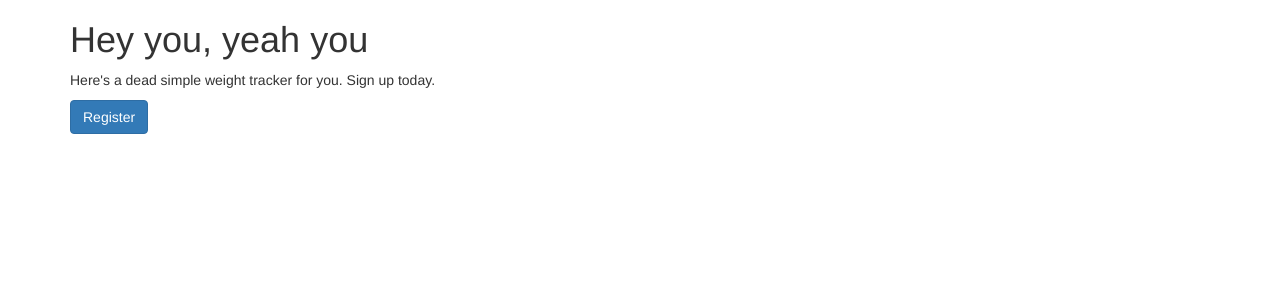
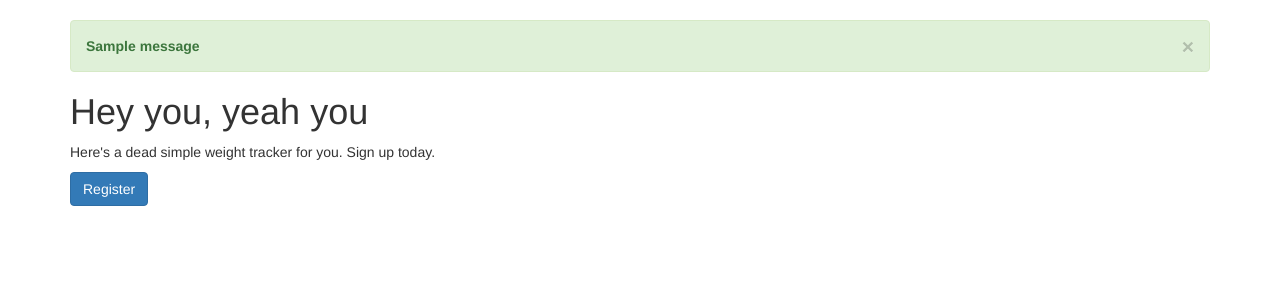
Before and after one commit to lestopher/iluvpy, a Django app: page /tracker in a window 1280 px wide. Shown: the part 178-478 px from the top of the page. Run offline with Django 3.2, Linux system fonts and the light colour scheme; tables that the repository leaves empty hold one stand-in row (values such as "Sample post"); one stand-in notice (Sample message) is shown; some libraries are stand-ins or nearby versions.

Commit message:
Added better messaging

```diff
--- a/tracker/templates/tracker/index.html
+++ b/tracker/templates/tracker/index.html
@@ -1,14 +1,20 @@
 {% extends 'base.html' %}
 {% block containerBody %}
-  {% if messages.SUCCESS %}
-    <div class="alert alert-success">
+  {% if messages %}
+    {% for message in messages %}
+      {% if message.tags %}
+        <div class="alert alert-{{ message.tags }}">
           <button type="button" class="close" data-dismiss="alert">&times;</button>
-      <strong>{{ messages.SUCCESS }}</strong>
+          <strong>{{ message }}</strong>
         </div>
       {% endif %}
+    {% endfor %}
+  {% endif %}
+  <div id="home">
     <div class="hero-unit">
       <h1>Hey you, yeah you</h1>
       <p>Here's a dead simple weight tracker for you. Sign up today.</p>
       <a class="btn btn-large btn-primary" href="/accounts/register">Register</a>
     </div>
+  </div>
 {% endblock %}
```
Lines whose indentation alone changed are shown as unchanged.
